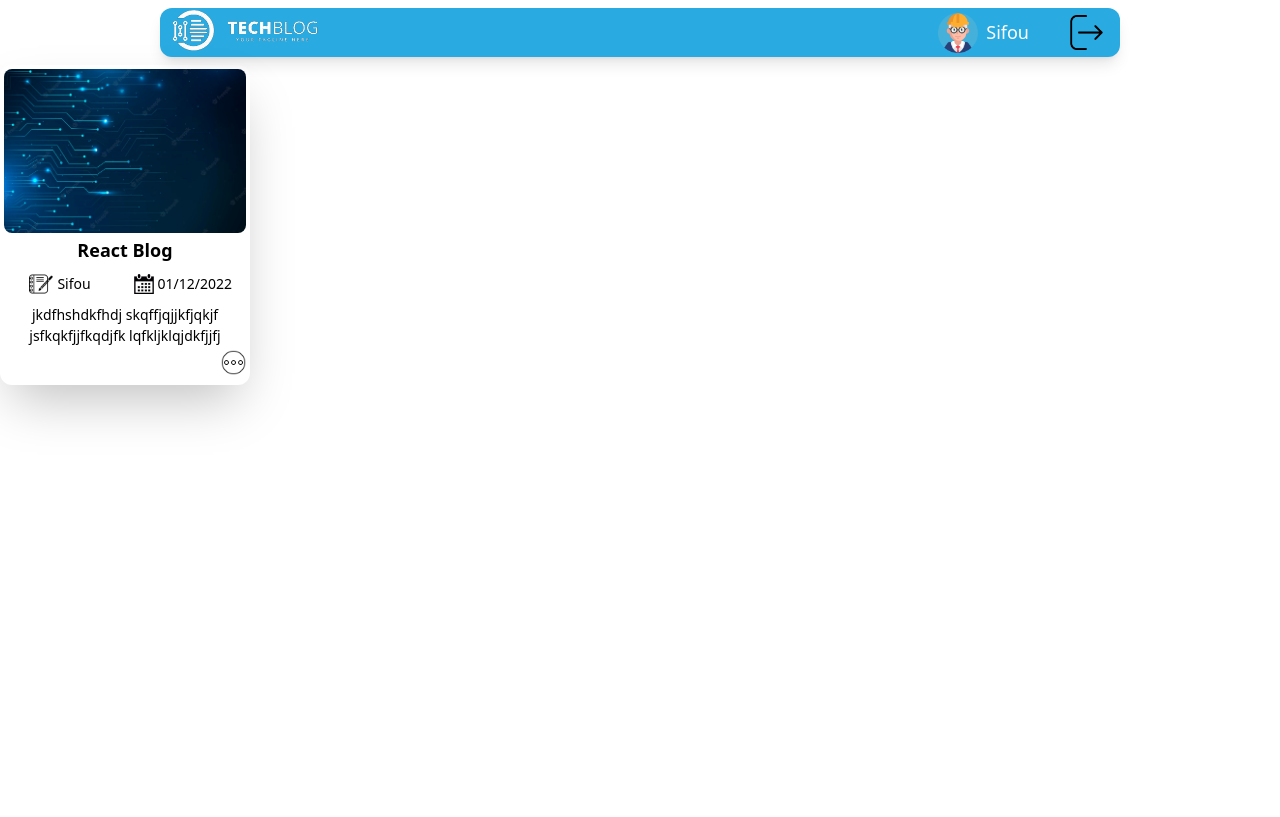
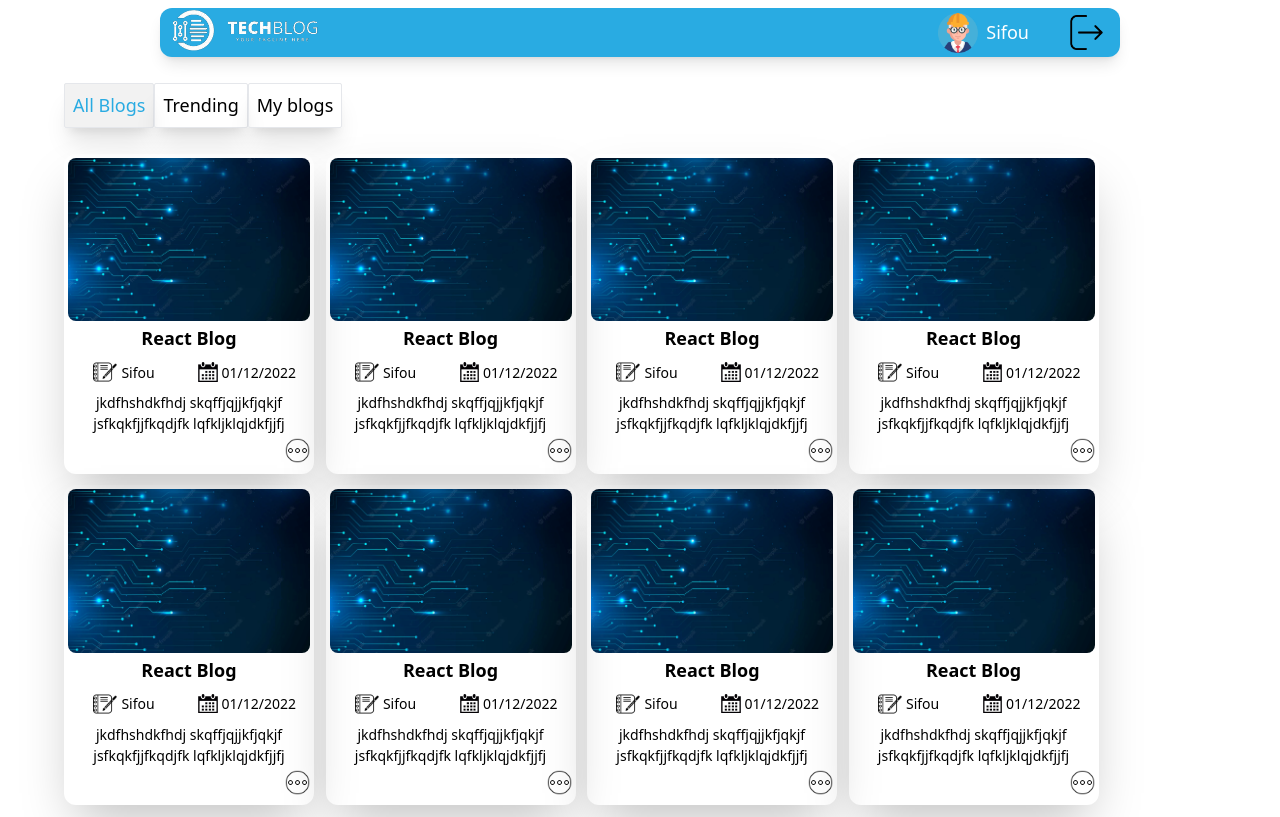
Before and after one commit to SifEddine05/TechBlog, a React (Create React App) app in the folder client/: page / in a window 1280 px wide. Built offline with nearby package versions, Linux system fonts and the light colour scheme.

Commit message:
add switchBlogs

```diff
--- a/client/package.json
+++ b/client/package.json
@@ -3,6 +3,9 @@
   "version": "0.1.0",
   "private": true,
   "dependencies": {
+    "@emotion/react": "^11.10.5",
+    "@emotion/styled": "^11.10.5",
+    "@mui/material": "^5.10.16",
     "@testing-library/jest-dom": "^5.16.5",
     "@testing-library/react": "^13.4.0",
     "@testing-library/user-event": "^13.5.0",
--- a/client/src/components/BoxBlog.js
+++ b/client/src/components/BoxBlog.js
@@ -7,8 +7,8 @@ import { Link } from 'react-router-dom/cjs/react-router-dom.min'
 
 const BoxBlog = () => {
     return (
-    <div className="lg:h-[320px] shadow-2xl rounded-xl lg:w-[250px]  md:w-[180px]  sm:w-[150px] w-[100px]  md:h-[250px] sm:h-[200px] pb-2 " >
-        <Link to='/blogs/:id'>
+    <div className=" mr-[1%] mb-[1%] lg:h-[320px] shadow-2xl rounded-xl lg:w-[250px]  md:w-[180px]  sm:w-[150px] w-[100px]  md:h-[250px] sm:h-[200px] pb-2 " >
+        <Link to='/blogs/:id' >
             <div className='h-[55%]'>
                 <img src={bg} alt="bg" className='rounded-xl p-1 h-[100%] w-[100%]' />
             </div>
--- a/client/src/components/Home.js
+++ b/client/src/components/Home.js
@@ -1,11 +1,20 @@
 import NavBar from "./NavBar";
 import BoxBlog from "./BoxBlog";
-
+import SwitchBlogs from "./SwitchBlogs";
 const Home = () => {
+    const boxes = [];
+for (let i = 0; i < 8; i++) {
+    boxes.push(<BoxBlog key={i} />);
+}
     return (
         <div>
             <NavBar />
-            <BoxBlog />
+            <SwitchBlogs />
+            <div className="flex flex-wrap justify-start mx-[5%]">
+                 {boxes}
+
+            </div>
+
         </div>
      );
 }
--- /dev/null
+++ b/client/src/components/SideBar.js
@@ -0,0 +1,7 @@
+const SideBar = () => {
+    return ( <div>
+
+    </div> );
+}
+
+export default SideBar;
--- /dev/null
+++ b/client/src/components/SwitchBlogs.js
@@ -0,0 +1,42 @@
+import { useState } from "react";
+
+
+
+export default function SwitchBlogs() {
+
+    const stl1='lg:text-[18px] md:text-[16px] sm:text-[12px] text-[8px]  shadow-xl border rounded-sm p-2 font-medium'
+    const stl2='lg:text-[18px] md:text-[16px] sm:text-[12px] text-[8px]  shadow-xl border rounded-sm p-2 font-medium text-[#29abe2]	 bg-[#000] bg-opacity-5  shadow-inner'
+    const [style1,setStyle1] =useState(stl2)
+    const [style2,setStyle2] =useState(stl1)
+    const [style3,setStyle3] =useState(stl1)
+
+const handlClick = (e)=>{
+    if(e.target.value==='all')
+    {
+        setStyle1(stl2)
+        setStyle2(stl1)
+        setStyle3(stl1)
+
+    }else if (e.target.value==='trending')
+    {
+        setStyle1(stl1)
+        setStyle2(stl2)
+        setStyle3(stl1)
+
+    }else{
+        setStyle1(stl1)
+        setStyle2(stl1)
+        setStyle3(stl2)
+
+    }
+}
+  return (
+      <div className='mt-[2%] mb-[2%] flex pl-[5%]'>
+          <button className={style1 } value='all' onClick={handlClick}>All Blogs</button>
+          <button className={style2} value='trending' onClick={handlClick}>Trending</button>
+          <button className={style3} value='myblogs' onClick={handlClick}>My blogs</button>
+
+      </div>
+
+  );
+}
```
Also changed, not shown: 1 other file (tests, documents, lock files or other folders).
